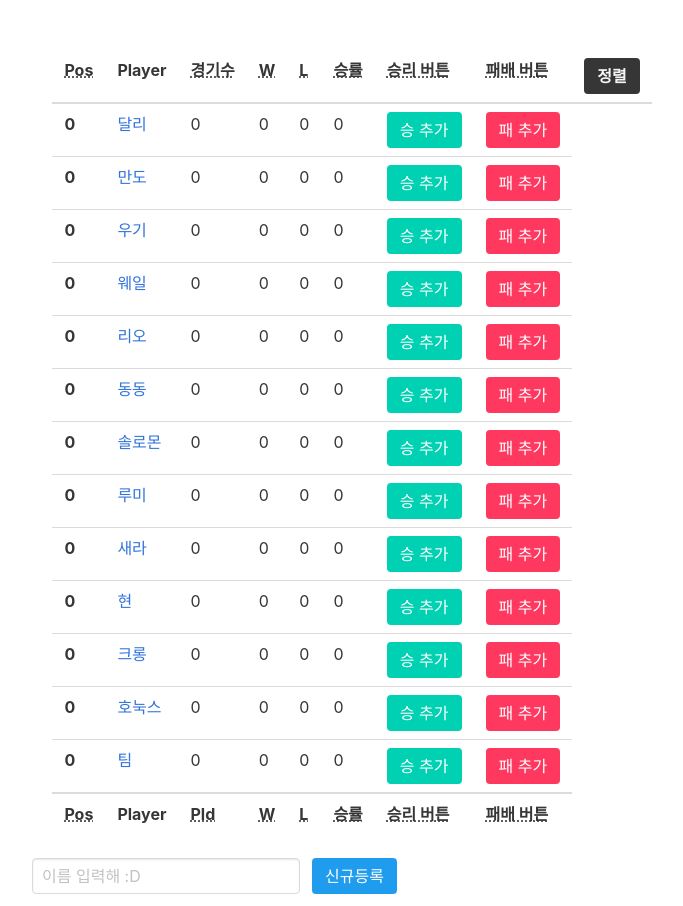
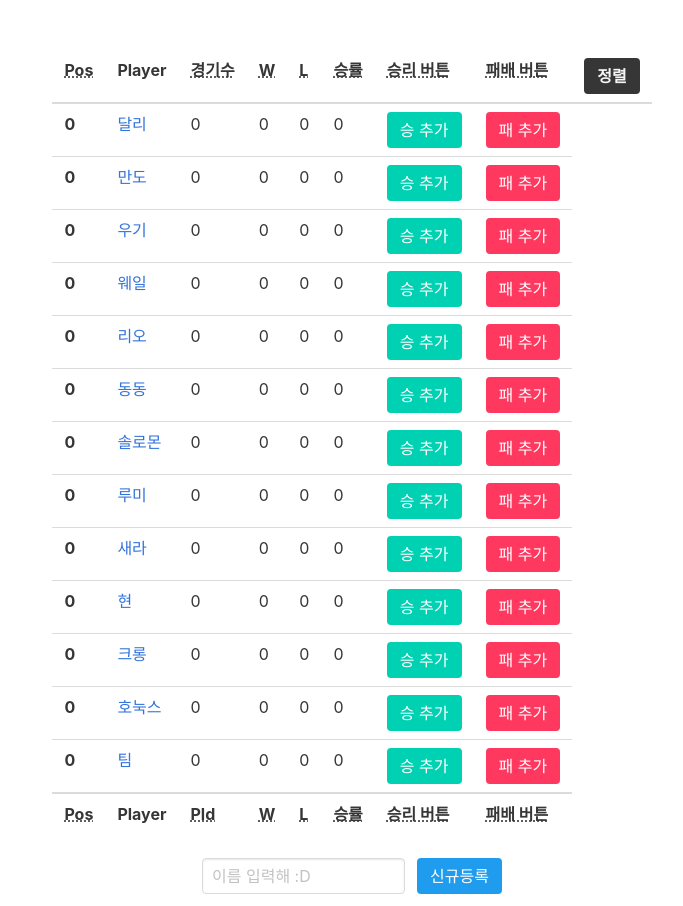
Before and after one commit to childrenOfCrong/tekken-ranking-chart, a website: page tekken-ranking-chart/src/index.html in a window 1280 px wide. Shown: the whole page, without its empty margins (288-971 px from the left). Drawn offline with nearby package versions, Linux system fonts and the light colour scheme.

Commit message:
del: bulma column class name

```diff
--- a/tekken-ranking-chart/src/css/app.css
+++ b/tekken-ranking-chart/src/css/app.css
@@ -1,7 +1,7 @@
 .add-user-box {
   /* padding-left: 30px; */
   margin: 0 auto;
-  width: 50%;
+  width: 300px;
 }
 
 
--- a/tekken-ranking-chart/src/index.html
+++ b/tekken-ranking-chart/src/index.html
@@ -83,7 +83,7 @@
     </tbody>
   </table>
 
-  <div class="columns add-user-box">
+  <div class="add-user-box">
     <div class="field is-grouped">
       <p class="control is-expanded">
         <input id="add-user" class="input" type="text" placeholder="이름 입력해 :D">
```
